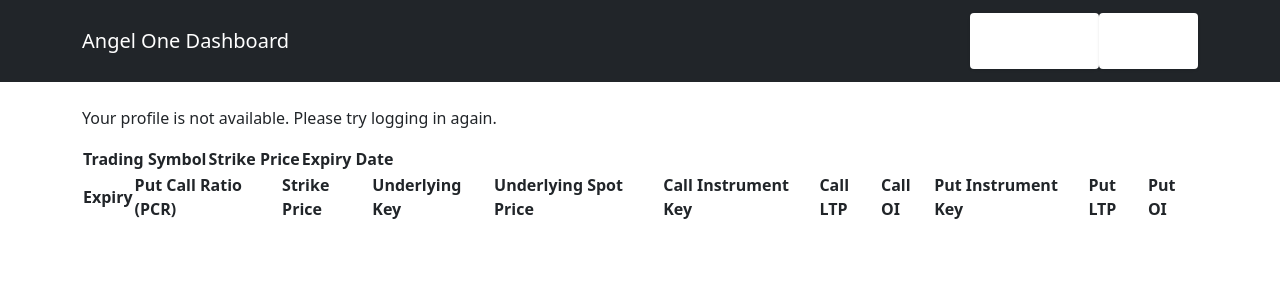
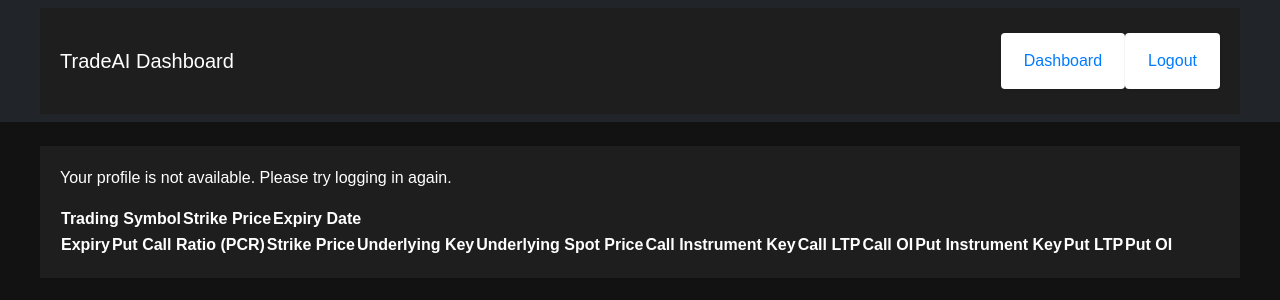
Before and after one commit to r3ckl3ssr3v/tradeAI, a Django app: page /dashboard/ in a window 1280 px wide. Shown: the top 300 px of the page. Run offline with Django 4.2, Linux system fonts and the light colour scheme; a user stored in the database is signed in; lists and menus that the app fills with data are empty.

Commit message:
Added dark mode and removed Angel One API

```diff
--- a/myshop/store/templates/store/add_product.html
+++ b/myshop/store/templates/store/add_product.html
@@ -1,6 +1,6 @@
-<h2>Add Product</h2>
-<form method="post">
+<h2 style="color: #ffffff;">Add Product</h2>
+<form method="post" style="background-color: #1e1e1e; color: #ffffff;">
     {% csrf_token %}
     {{ form.as_p }}
-    <button type="submit">Add Product</button>
+    <button type="submit" style="background-color: #007bff; color: white;">Add Product</button>
 </form>
--- a/myshop/store/templates/store/base.html
+++ b/myshop/store/templates/store/base.html
@@ -3,12 +3,26 @@
 <head>
     <meta charset="UTF-8">
     <meta name="viewport" content="width=device-width, initial-scale=1.0">
-    <title>{% block title %}Angel One Dashboard{% endblock %}</title>
+    <title>{% block title %}TradeAI Dashboard{% endblock %}</title>
 
     <!-- Bootstrap CSS -->
     <link href="https://cdn.jsdelivr.net/npm/bootstrap@5.1.3/dist/css/bootstrap.min.css" rel="stylesheet">
 
     <style>
+        body {
+            background-color: #121212; /* Set body background to dark gray */
+            color: #ffffff; /* Light text color */
+            font-family: Arial, sans-serif; /* Font style */
+        }
+        .navbar {
+            background-color: #1e1e1e; /* Dark navbar */
+        }
+        .container {
+            background-color: #1e1e1e; /* Darker container background */
+            max-width: 1200px; /* Max width for the container */
+            margin: 0 auto; /* Center the container */
+            padding: 20px; /* Padding around the container */
+        }
         .profile-section {
             padding: 20px;
             max-width: 800px;
@@ -28,15 +42,17 @@
             border-radius: 8px;
         }
 
+        h2, h3, h4 {
+            color: #ffffff; /* Light color for headings */
+        }
+
         h3 {
-            color: #333;
             margin-bottom: 15px;
             border-bottom: 2px solid #ddd;
             padding-bottom: 10px;
         }
 
         h4 {
-            color: #666;
             margin: 15px 0 10px;
         }
 
@@ -52,13 +68,36 @@
             border-radius: 4px;
             box-shadow: 0 1px 3px rgba(0,0,0,0.1);
         }
+
+        a {
+            color: #4dff4d; /* Link color */
+            text-decoration: none; /* Remove underline */
+        }
+
+        a:hover {
+            text-decoration: underline; /* Underline on hover */
+        }
+
+        button {
+            background-color: #007bff; /* Button color */
+            color: white; /* Button text color */
+            border: none; /* Remove border */
+            border-radius: 4px; /* Rounded corners */
+            padding: 10px 15px; /* Padding for button */
+            cursor: pointer; /* Pointer cursor on hover */
+        }
+
+        button:hover {
+            background-color: #0056b3; /* Darker button on hover */
+        }
+
     </style>
     {% block extra_css %}{% endblock %}
 </head>
 <body>
     <nav class="navbar navbar-expand-lg navbar-dark bg-dark">
         <div class="container">
-            <a class="navbar-brand" href="{% url 'home' %}">Angel One Dashboard</a>
+            <a class="navbar-brand" href="{% url 'home' %}">TradeAI Dashboard</a>
             <button class="navbar-toggler" type="button" data-bs-toggle="collapse" data-bs-target="#navbarNav">
                 <span class="navbar-toggler-icon"></span>
             </button>
@@ -66,14 +105,14 @@
                 <ul class="navbar-nav ms-auto">
                     {% if user.is_authenticated %}
                         <li class="nav-item">
-                            <a class="nav-link" href="{% url 'dashboard' %}">Dashboard</a>
+                            <a class="nav-link" href="{% url 'dashboard' %}" style="color: #007bff;">Dashboard</a>
                         </li>
                         <li class="nav-item">
-                            <a class="nav-link" href="{% url 'logout' %}">Logout</a>
+                            <a class="nav-link" href="{% url 'logout' %}" style="color: #007bff;">Logout</a>
                         </li>
                     {% else %}
                         <li class="nav-item">
-                            <a class="nav-link" href="{% url 'login' %}">Login</a>
+                            <a class="nav-link" href="{% url 'login' %}" style="color: #007bff;">Login</a>
                         </li>
                     {% endif %}
                 </ul>
--- a/myshop/store/templates/store/dashboard.html
+++ b/myshop/store/templates/store/dashboard.html
@@ -3,6 +3,10 @@
 
 {% block extra_css %}
 <style>
+    body {
+        background-color: #121212; /* Dark background */
+        color: #ffffff; /* Light text color */
+    }
     .dashboard-container {
         display: grid;
         grid-template-columns: 1fr 350px;
@@ -11,7 +15,7 @@
     }
 
     .chat-container {
-        background: #fff;
+        background: #1e1e1e; /* Darker chat background */
         border-radius: 8px;
         box-shadow: 0 2px 4px rgba(0,0,0,0.1);
         height: calc(100vh - 100px);
@@ -29,15 +33,16 @@
         margin-bottom: 15px;
         padding: 10px;
         border-radius: 8px;
+        color: #ffffff; /* Light text color for messages */
     }
 
     .user-message {
-        background: #e3f2fd;
+        background: #007bff; /* User message background */
         margin-left: 20px;
     }
 
     .ai-message {
-        background: #f5f5f5;
+        background: #333; /* AI message background */
         margin-right: 20px;
     }
 
@@ -123,7 +128,7 @@
     .market-data {
         margin-top: 20px;
         padding: 15px;
-        background: #f9f9f9;
+        background: #1e1e1e; /* Darker market data background */
         border-radius: 8px;
         box-shadow: 0 1px 3px rgba(0,0,0,0.1);
     }
--- a/myshop/store/templates/store/login.html
+++ b/myshop/store/templates/store/login.html
@@ -1,9 +1,9 @@
-<div class="login-form">
+<div class="login-form" style="background-color: #1e1e1e; color: #ffffff;">
     <h2>Login</h2>
     <form method="post">
         {% csrf_token %}
         {{ form.as_p }}
-        <button type="submit">Login</button>
+        <button type="submit" style="background-color: #007bff; color: white;">Login</button>
     </form>
-    <p>Don't have an account? <a href="{% url 'signup' %}">Sign up here</a></p>
+    <p>Don't have an account? <a href="{% url 'signup' %}" style="color: #4dff4d;">Sign up here</a></p>
 </div>
```
Also changed, not shown: myshop/myshop/settings.py (+10 -15 lines), myshop/store/templates/store/broker_select.html (+8 -4 lines), myshop/store/templates/store/home.html (+7 -2 lines), myshop/store/templates/store/signup.html (+17 -10 lines).
